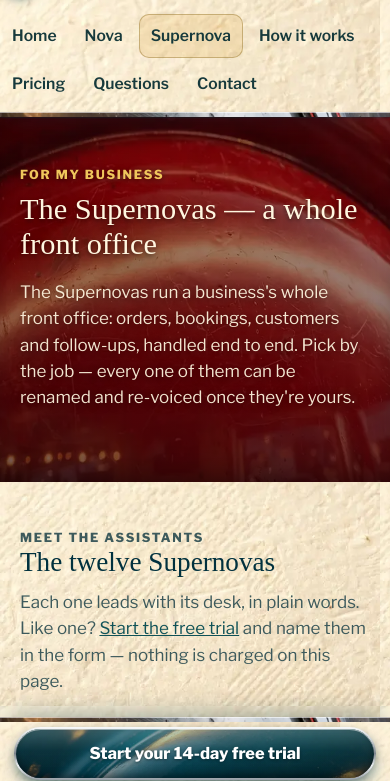
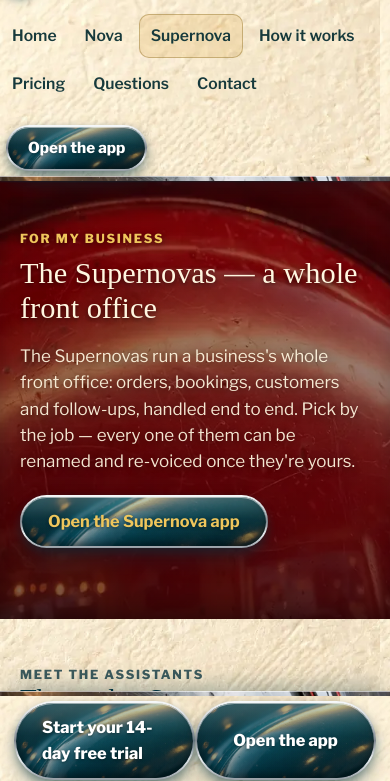
Before and after one commit to prism5labs/prism-labs-site, a plain HTML site: page supernova.html in a window 390 px wide. Shown: the part 54-835 px from the top of the page. Drawn offline with nearby package versions, Linux system fonts and the light colour scheme; a web font is replaced by a local one.

Commit message:
Apps findable: 'Open the app' enamel button in every header (visible on mobile too) + in the mobile thumb bar; 'Open the Nova app' / 'Open the Supernova app' buttons in the family page heroes and trial bands; app link added to demo/privacy navs (Neil flagged Nov 26: apps could not be found on the site)

```diff
--- a/assets/site.css
+++ b/assets/site.css
@@ -242,6 +242,7 @@ footer a{color:#fff}
     background:var(--plate-chrome) center/cover;box-shadow:inset 0 1px 0 rgba(255,255,255,.6)}
   .mobile-cta .btn{flex:1}
   header .btn{display:none}
+  header .btn.app-open{display:inline-flex}
 }
 @media (max-width:520px){ .grid.c3,.grid.c4{grid-template-columns:1fr} }
 @media (max-width:820px){
--- a/supernova.html
+++ b/supernova.html
@@ -32,6 +32,7 @@
     <nav class="main" aria-label="Pages">
       <a href="index.html">Home</a><a href="nova.html">Nova</a><a href="supernova.html" aria-current="page">Supernova</a><a href="how.html">How it works</a><a href="pricing.html">Pricing</a><a href="faq.html">Questions</a><a href="contact.html">Contact</a>
     </nav>
+    <a class="btn small app-open" href="https://app.prism5labs.com">Open the app</a>
     <a class="btn small" href="contact.html">Start free trial</a>
   </div>
 </header>
@@ -41,6 +42,7 @@
     <p class="eyebrow">For my business</p>
     <h1>The Supernovas — a whole front office</h1>
     <p>The Supernovas run a business's whole front office: orders, bookings, customers and follow-ups, handled end to end. Pick by the job — every one of them can be renamed and re-voiced once they're yours.</p>
+    <p style="margin-top:20px"><a class="btn" href="https://supernova.prism5labs.com">Open the Supernova app</a></p>
   </div>
 </section>
 
@@ -133,7 +135,7 @@
       <h2>Start your 14-day free trial</h2>
       <p>No card. No charge. No auto-renew. One real job, on your real work — installed and working in 5–10 minutes. Drafts first: nothing sends without your OK.</p>
     </div>
-    <p class="reveal"><a class="btn" href="contact.html">Start your 14-day free trial</a></p>
+    <p class="reveal"><a class="btn" href="contact.html">Start your 14-day free trial</a> <a class="btn" href="https://supernova.prism5labs.com">Open the Supernova app</a></p>
   </div>
 </section>
 
@@ -176,7 +178,7 @@
   </div>
 </footer>
 
-<div class="mobile-cta"><a class="btn" href="contact.html">Start your 14-day free trial</a></div>
+<div class="mobile-cta"><a class="btn" href="contact.html">Start your 14-day free trial</a><a class="btn" href="https://app.prism5labs.com">Open the app</a></div>
 <script src="assets/site.js"></script>
 
 </body>
```
Also changed, not shown: contact.html (+2 -1 lines), demo.html (+1 -0 lines), faq.html (+2 -1 lines), how.html (+2 -1 lines), index.html (+2 -1 lines), nova.html (+4 -2 lines), pricing.html (+2 -1 lines), privacy.html (+1 -0 lines).
